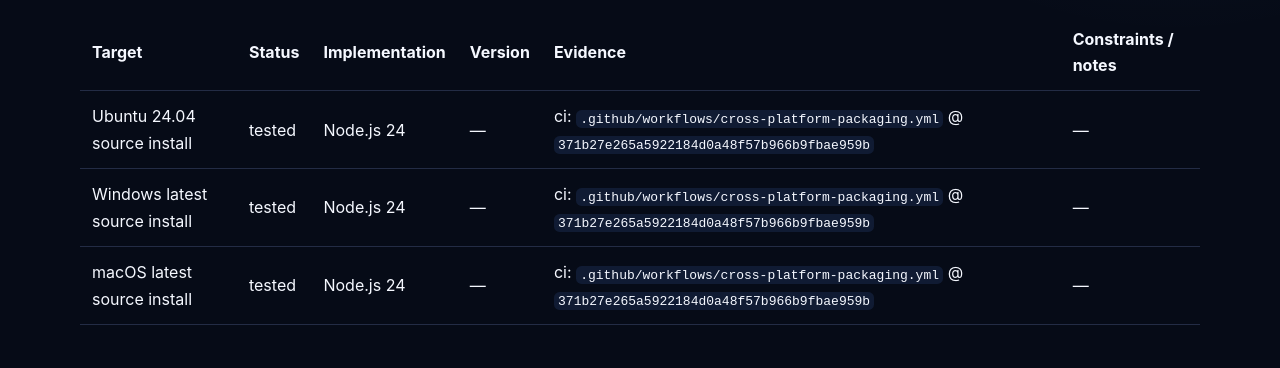
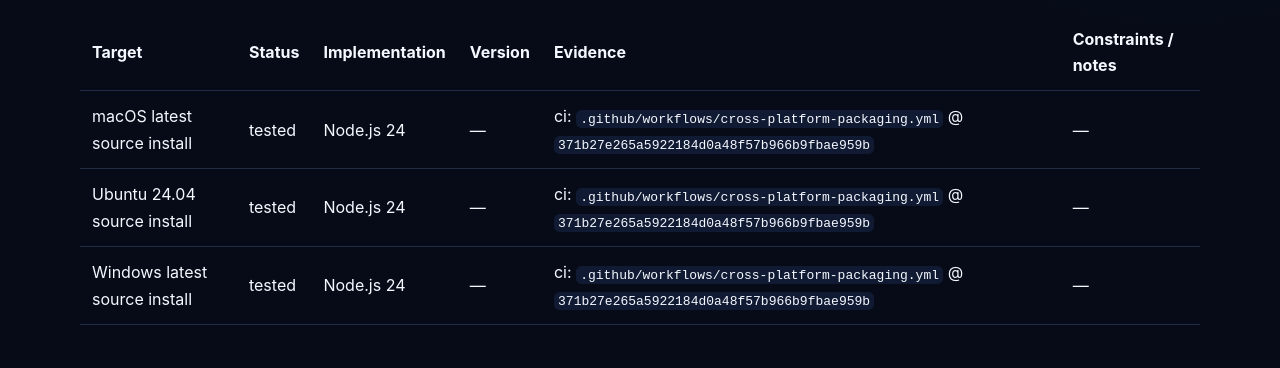
Before and after one commit to Quoralinex/q1x-community-orchestrator, a Jekyll site: the page built from docs/compatibility-matrix.md, in a window 1280 px wide and 900 px high, scrolled down 486 px. Shown: the part 154-522 px from the top of the window. Built offline with Jekyll 4.4.1, drawn with Linux system fonts in a browser that asks for light colours; our own code applies the rules of GitHub Pages for plain Markdown files.

```diff
--- a/docs/compatibility-matrix.md
+++ b/docs/compatibility-matrix.md
@@ -16,9 +16,9 @@
 
 | Target | Status | Implementation | Version | Evidence | Constraints / notes |
 | --- | --- | --- | --- | --- | --- |
+| macOS latest source install | tested | Node.js 24 | — | ci: `.github/workflows/cross-platform-packaging.yml` @ `371b27e265a5922184d0a48f57b966b9fbae959b` | — |
 | Ubuntu 24.04 source install | tested | Node.js 24 | — | ci: `.github/workflows/cross-platform-packaging.yml` @ `371b27e265a5922184d0a48f57b966b9fbae959b` | — |
 | Windows latest source install | tested | Node.js 24 | — | ci: `.github/workflows/cross-platform-packaging.yml` @ `371b27e265a5922184d0a48f57b966b9fbae959b` | — |
-| macOS latest source install | tested | Node.js 24 | — | ci: `.github/workflows/cross-platform-packaging.yml` @ `371b27e265a5922184d0a48f57b966b9fbae959b` | — |
 
 ## deployment
 
```
